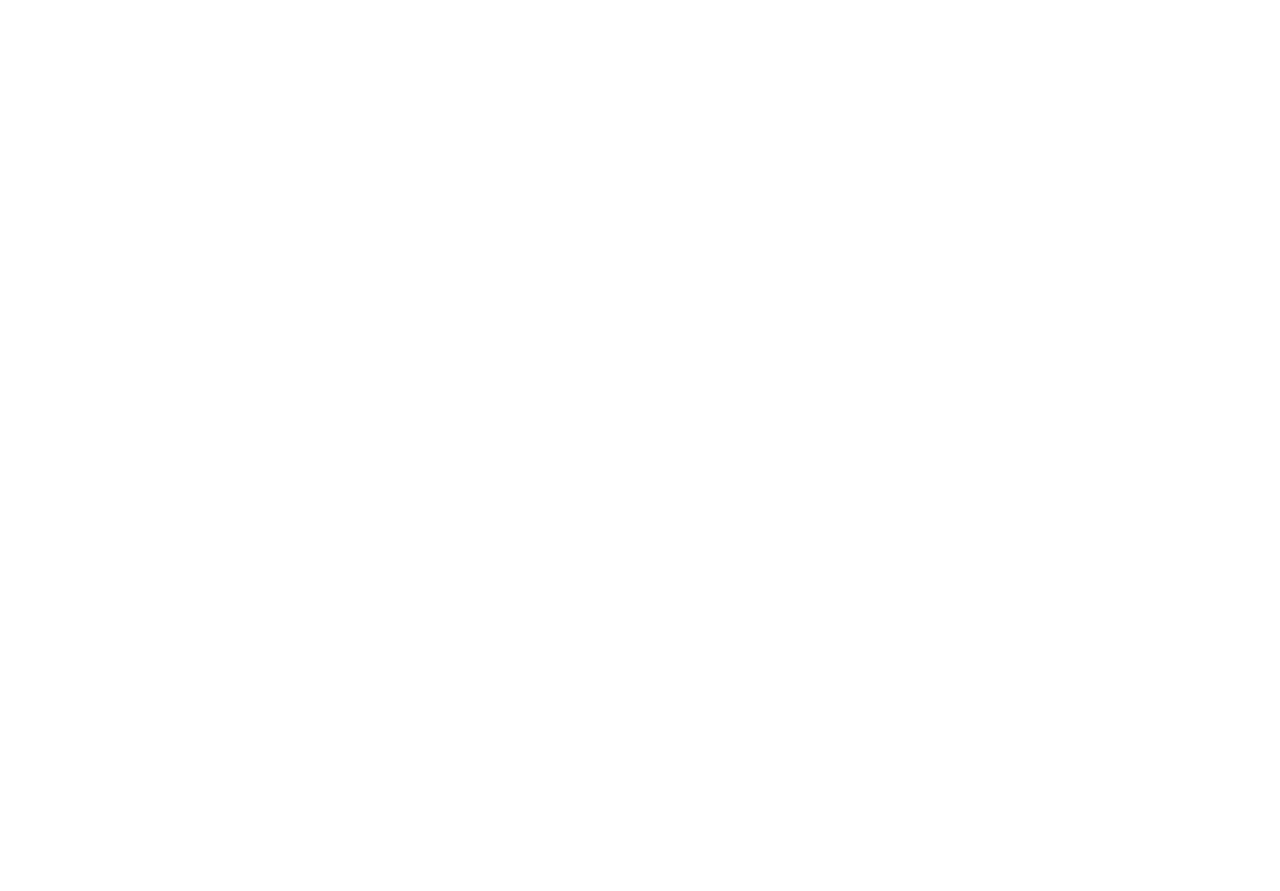
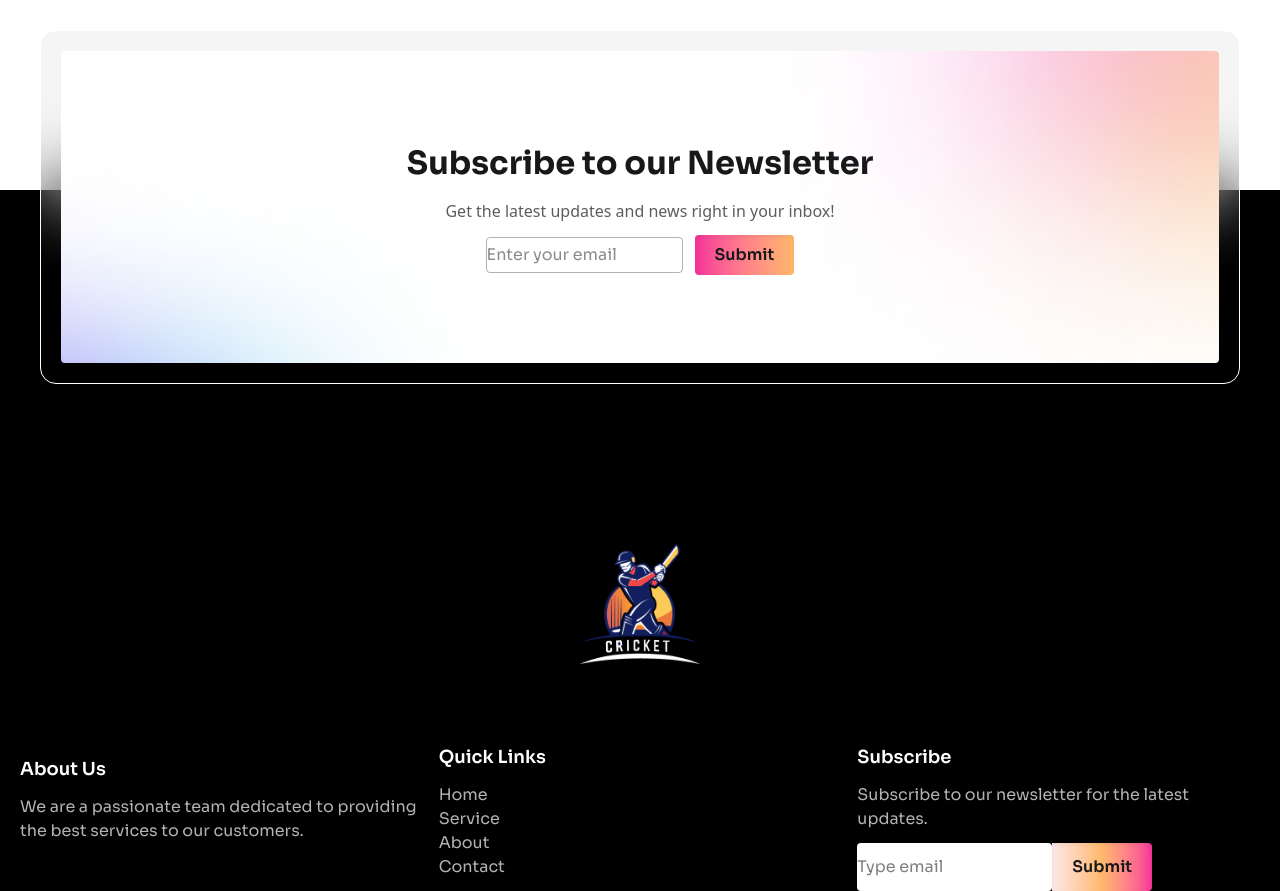
Before and after one commit to md-irfankhan/assignment-7, a React (Vite) app: page / in a window 1280 px wide. Shown: the part 2660-3551 px from the top of the page. Before the commit the page ends 2650 px from the top, so only its background shows below. Built offline with nearby package versions, Linux system fonts and the light colour scheme.

Commit message:
News Letter Section Added

```diff
--- a/src/App.jsx
+++ b/src/App.jsx
@@ -8,6 +8,7 @@
 import Card from './components/Card/Card'
 import { ToastContainer, Bounce } from 'react-toastify';
 import Selected from './components/Selected/Selected'
+import Footer from './components/Footer/Footer'
 function App() {
   const [tab, setTab] = useState(true);
   const [players, setPlayers] = useState([]);
@@ -34,7 +35,7 @@
 
         </ul>
 
-
+      <Footer></Footer>
 
       <ToastContainer position="top-center"
         autoClose={5000}
--- /dev/null
+++ b/src/components/Footer/Footer.jsx
@@ -0,0 +1,52 @@
+
+import LogoFooter from '../../assets/logo-footer.png'
+import BgShadow from "../../assets/bg-shadow.png";
+const Footer = () => {
+    return (
+        <footer className='bg-black mt-50'>
+            <div className='max-w-[1200px] mx-auto p-5 relative bottom-40 border border-white bg-black/[0.04] backdrop-blur-2xl rounded-2xl'>
+                <div className='bg-cover rounded flex flex-col gap-3 justify-center py-[88px] bg-white' style={{
+                    backgroundImage:`url(${BgShadow})`
+                }}>
+                    <h2 className='text-[32px]   text-center  sora font-bold'>Subscribe to our Newsletter</h2>
+                    <p className='font-medium opacity-[0.7] text-center'>Get the latest updates and news right in your inbox!</p>
+                    <div className='flex justify-center items-center gap-3'>
+                        <input placeholder='Enter your email' className='sora py-[5px] border border-black/[0.3] rounded' type="text" />
+                        <button className='py-2 px-5 sora font-semibold bg-gradient-to-r from-pink-500 from-2% to-orange-300   rounded inset-shadow-sm'>Submit</button>
+                    </div>
+
+                </div>
+            </div>
+            <div className='flex justify-center '>
+                <img className='h-30 w-30' src={LogoFooter} alt="" />
+            </div>
+            <div className='lg:grid grid-cols-3 mt-20 gap-4 px-5'>
+                <div>
+                    <h2 className='text-white sora text-[18px] font-semibold my-3'>About Us</h2>
+                    <p className='sora text-white opacity-[0.7]'>We are a passionate team dedicated to providing the best services to our customers.</p>
+                </div>
+                <div>
+                    <h2 className='text-white sora text-[18px] font-semibold'>Quick Links</h2>
+                    <ul className='sora text-white opacity-[0.7] my-3'>
+                        <li>Home</li>
+                        <li>Service</li>
+                        <li>About </li>
+                        <li>Contact </li>
+                    </ul>
+                </div>
+                <div>
+                    <h2 className='text-white sora text-[18px] font-semibold'>Subscribe</h2>
+                    <p className='sora text-white opacity-[0.7] my-3'>Subscribe to our newsletter for the latest updates.</p>
+                    <div className='flex'>
+                        <input placeholder='Type email' className='bg-white rounded text-black sora  py-2' type="text" />
+                        <button className='py-3 px-5 sora font-semibold bg-gradient-to-r from-[#fce5e5] from-2% via-orange-300  to-pink-500  rounded-r-sm inset-shadow-sm'>Submit</button>
+                    </div>
+                </div>
+
+            </div>
+
+        </footer>
+    );
+};
+
+export default Footer;
```
